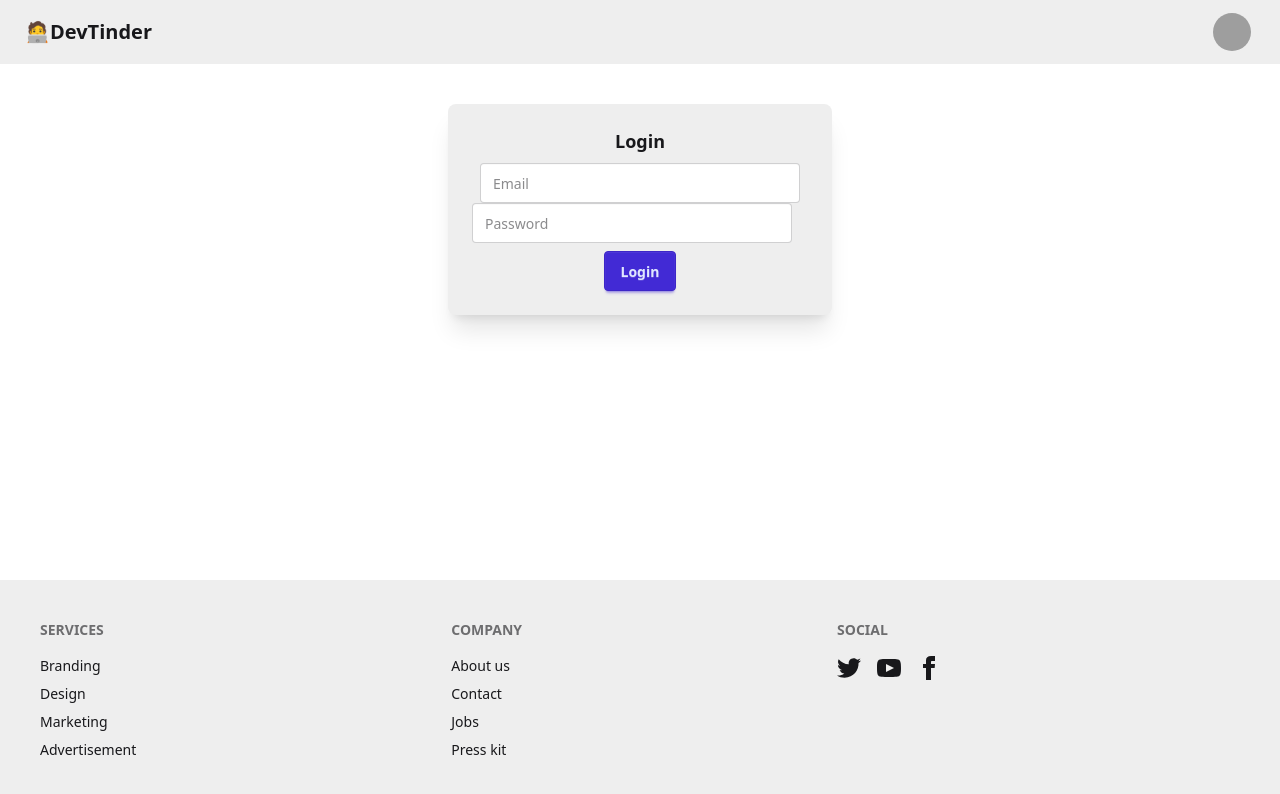
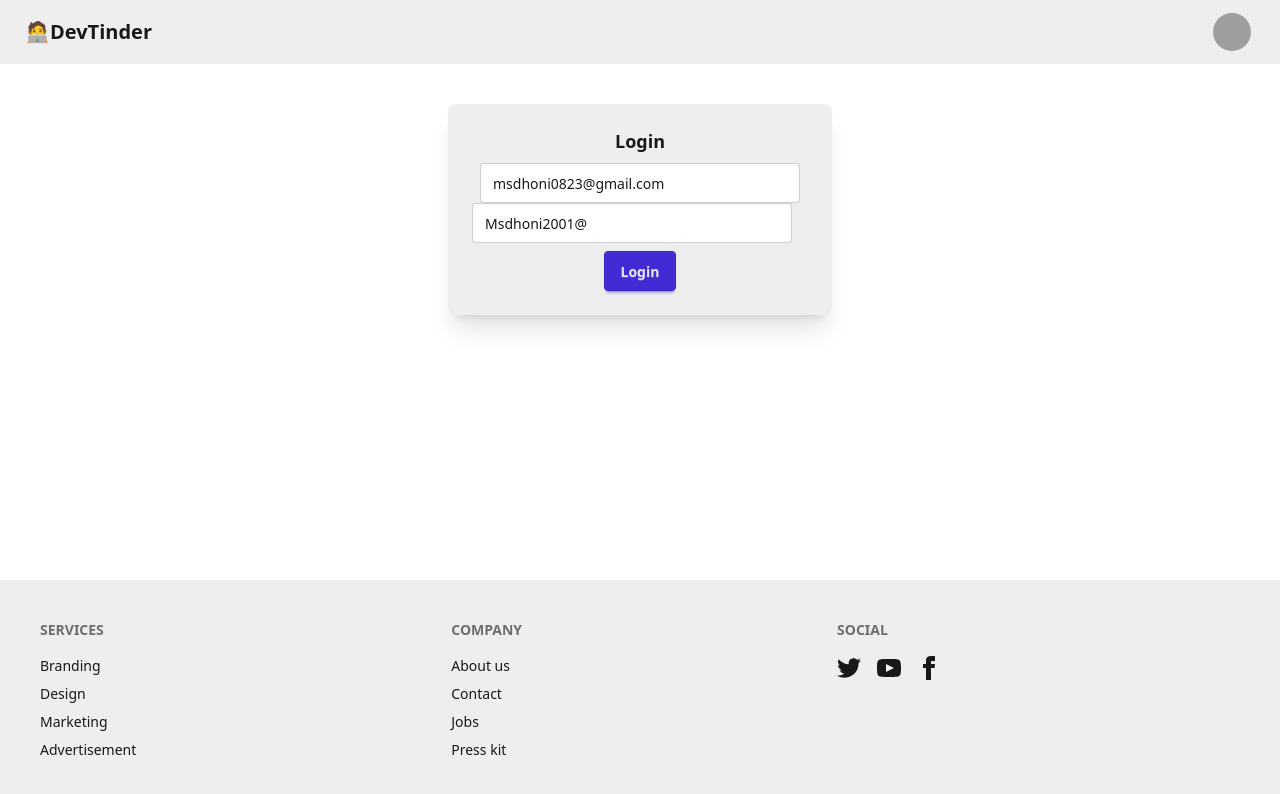
Before and after one commit to james-jamshed/devTinder-web, a React (Vite) app: page / in a window 1280 px wide. Shown: the top 794 px of the page. Built offline with nearby package versions, Linux system fonts and the light colour scheme; grey boxes are pictures that could not be loaded.

Commit message:
solove all login error

```diff
--- a/src/Login.jsx
+++ b/src/Login.jsx
@@ -3,15 +3,15 @@ import React, { useState } from "react";
 
 const Login = () => {
 
-  const [emailId, setEmailId] = useState("");
-  const [Password, setPassword] = useState("");
+  const [emailId, setEmailId] = useState("msdhoni0823@gmail.com");
+  const [password, setPassword] = useState("Msdhoni2001@");
 
   const handleLogin = async () => {
 
     try {
       const res = await axios.post("http://localhost:3000/login", {
         emailId,
-        Password,
+        password,
       });
     }
     catch (err) {
@@ -49,7 +49,7 @@ const Login = () => {
               </div>
               <input
                 type="text"
-                value={Password}
+                value={password}
                 placeholder="Password"
                 className="input input-bordered w-full max-w-xs"
                 onChange={(e)=> setPassword(e.target.value)}
```
